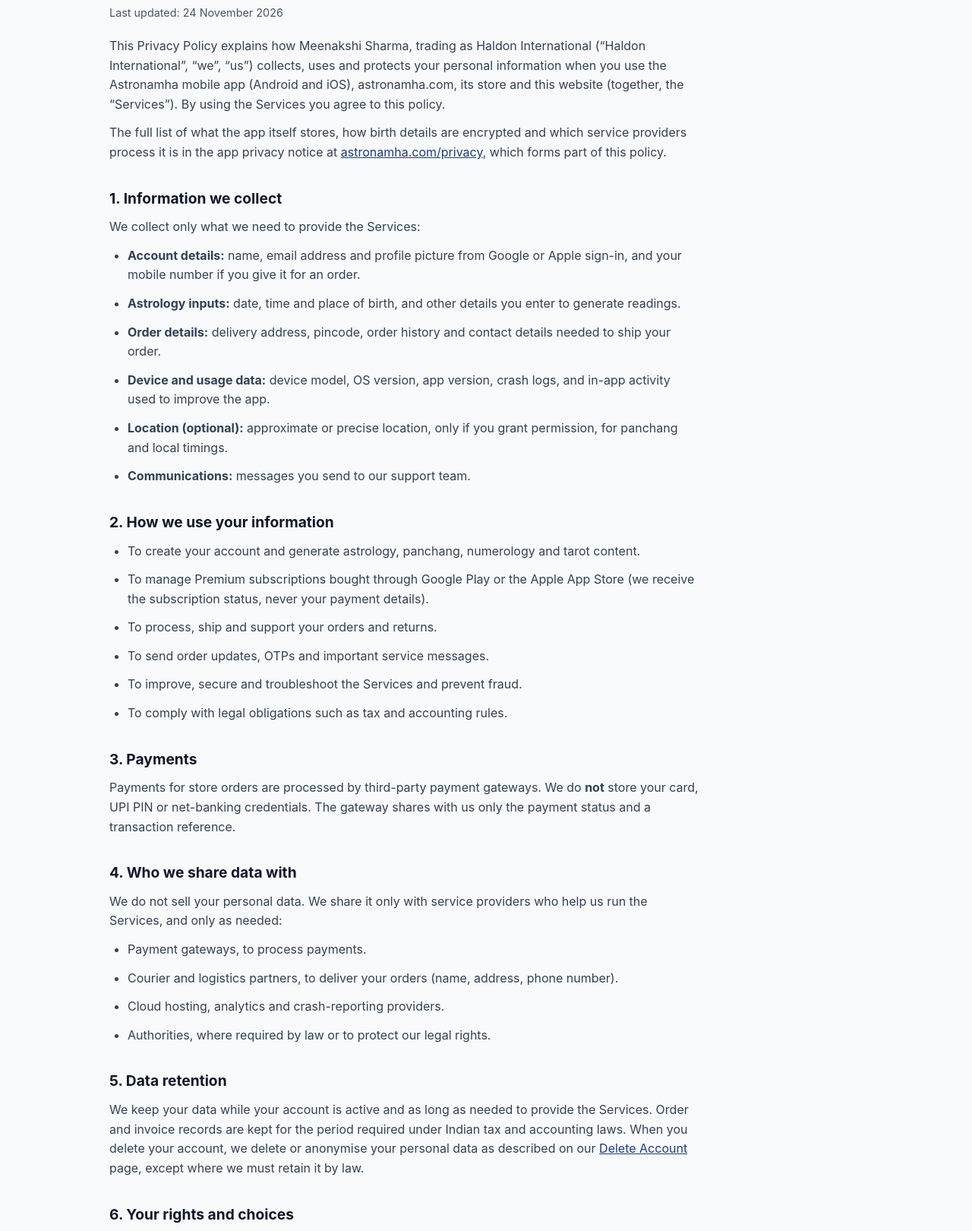
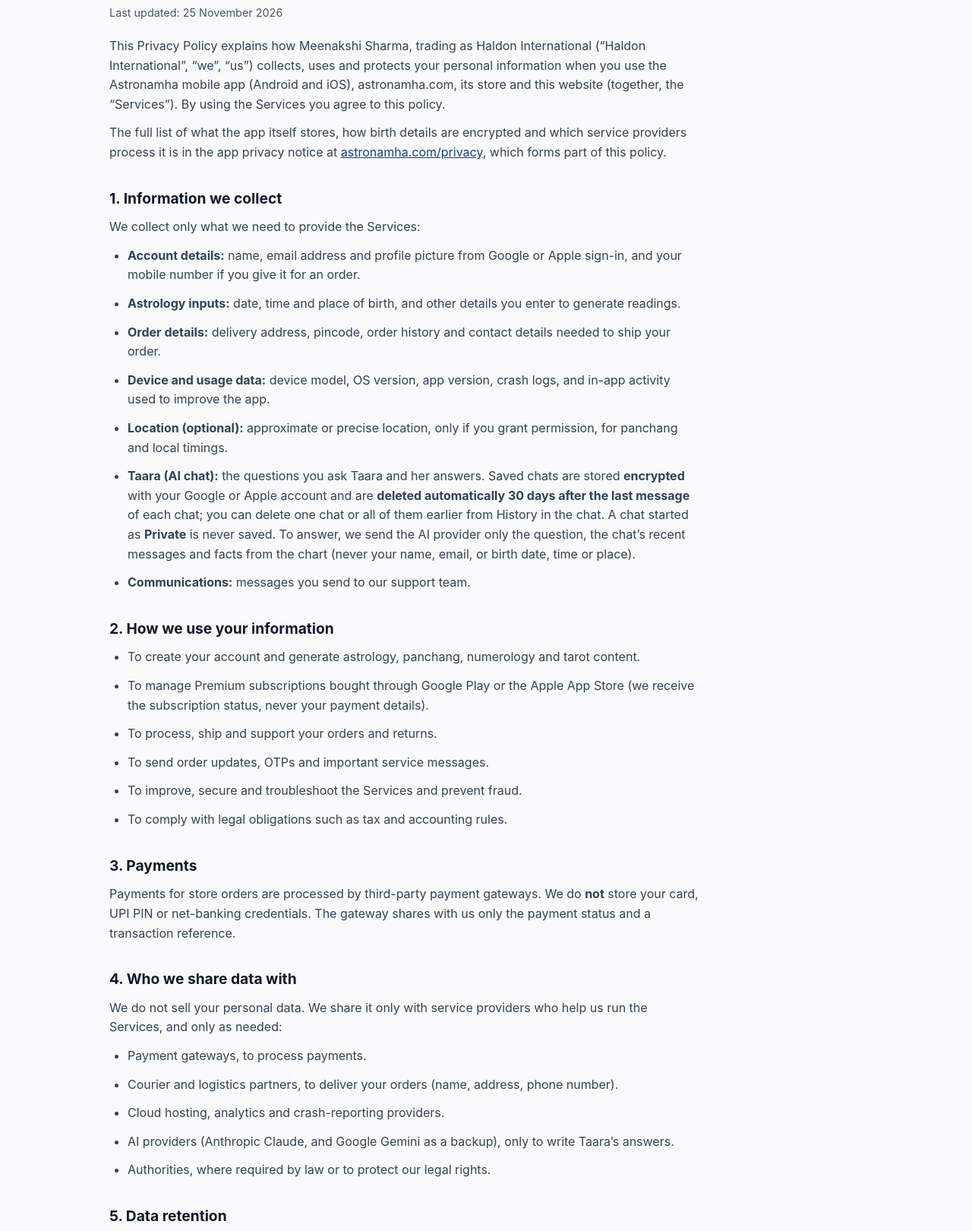
Before and after one commit to astronamha/haldon, a plain HTML site: page astronamha/privacy-policy.html in a window 1280 px wide. Shown: the part 217-1837 px from the top of the page at 76% size. Drawn offline with Linux system fonts and the light colour scheme.

Commit message:
Astronamha policy: Taara chat history (encrypted, 30 days, private chat, free-answers mark)
Co-Authored-By: Claude Opus 5.5 <noreply@anthropic.com>
Claude-Session: https://claude.ai/code/session_01L57H9NBLNoM8chtXnfAzJf

```diff
--- a/astronamha/privacy-policy.html
+++ b/astronamha/privacy-policy.html
@@ -24,19 +24,19 @@
     <article class="prose">
       <p class="crumbs"><a href="../index.html">Home</a> &rsaquo; <a href="index.html">Astronamha</a> &rsaquo; Privacy Policy</p>
       <h1>Privacy Policy</h1>
-      <p class="meta">Last updated: 24 November 2026</p>
+      <p class="meta">Last updated: 25 November 2026</p>
       <p>This Privacy Policy explains how Meenakshi Sharma, trading as Haldon International (&ldquo;Haldon International&rdquo;, &ldquo;we&rdquo;, &ldquo;us&rdquo;) collects, uses and protects your personal information when you use the Astronamha mobile app (Android and iOS), astronamha.com, its store and this website (together, the &ldquo;Services&rdquo;). By using the Services you agree to this policy.</p>
       <p>The full list of what the app itself stores, how birth details are encrypted and which service providers process it is in the app privacy notice at <a href="https://astronamha.com/privacy">astronamha.com/privacy</a>, which forms part of this policy.</p>
       <h2>1. Information we collect</h2>
-      <p>We collect only what we need to provide the Services:</p>      <ul><li><strong>Account details:</strong> name, email address and profile picture from Google or Apple sign-in, and your mobile number if you give it for an order.</li><li><strong>Astrology inputs:</strong> date, time and place of birth, and other details you enter to generate readings.</li><li><strong>Order details:</strong> delivery address, pincode, order history and contact details needed to ship your order.</li><li><strong>Device and usage data:</strong> device model, OS version, app version, crash logs, and in-app activity used to improve the app.</li><li><strong>Location (optional):</strong> approximate or precise location, only if you grant permission, for panchang and local timings.</li><li><strong>Communications:</strong> messages you send to our support team.</li></ul>
+      <p>We collect only what we need to provide the Services:</p>      <ul><li><strong>Account details:</strong> name, email address and profile picture from Google or Apple sign-in, and your mobile number if you give it for an order.</li><li><strong>Astrology inputs:</strong> date, time and place of birth, and other details you enter to generate readings.</li><li><strong>Order details:</strong> delivery address, pincode, order history and contact details needed to ship your order.</li><li><strong>Device and usage data:</strong> device model, OS version, app version, crash logs, and in-app activity used to improve the app.</li><li><strong>Location (optional):</strong> approximate or precise location, only if you grant permission, for panchang and local timings.</li><li><strong>Taara (AI chat):</strong> the questions you ask Taara and her answers. Saved chats are stored <strong>encrypted</strong> with your Google or Apple account and are <strong>deleted automatically 30 days after the last message</strong> of each chat; you can delete one chat or all of them earlier from History in the chat. A chat started as <strong>Private</strong> is never saved. To answer, we send the AI provider only the question, the chat&rsquo;s recent messages and facts from the chart (never your name, email, or birth date, time or place).</li><li><strong>Communications:</strong> messages you send to our support team.</li></ul>
       <h2>2. How we use your information</h2>
       <ul><li>To create your account and generate astrology, panchang, numerology and tarot content.</li><li>To manage Premium subscriptions bought through Google Play or the Apple App Store (we receive the subscription status, never your payment details).</li><li>To process, ship and support your orders and returns.</li><li>To send order updates, OTPs and important service messages.</li><li>To improve, secure and troubleshoot the Services and prevent fraud.</li><li>To comply with legal obligations such as tax and accounting rules.</li></ul>
       <h2>3. Payments</h2>
       <p>Payments for store orders are processed by third-party payment gateways. We do <strong>not</strong> store your card, UPI PIN or net-banking credentials. The gateway shares with us only the payment status and a transaction reference.</p>
       <h2>4. Who we share data with</h2>
-      <p>We do not sell your personal data. We share it only with service providers who help us run the Services, and only as needed:</p>      <ul><li>Payment gateways, to process payments.</li><li>Courier and logistics partners, to deliver your orders (name, address, phone number).</li><li>Cloud hosting, analytics and crash-reporting providers.</li><li>Authorities, where required by law or to protect our legal rights.</li></ul>
+      <p>We do not sell your personal data. We share it only with service providers who help us run the Services, and only as needed:</p>      <ul><li>Payment gateways, to process payments.</li><li>Courier and logistics partners, to deliver your orders (name, address, phone number).</li><li>Cloud hosting, analytics and crash-reporting providers.</li><li>AI providers (Anthropic Claude, and Google Gemini as a backup), only to write Taara&rsquo;s answers.</li><li>Authorities, where required by law or to protect our legal rights.</li></ul>
       <h2>5. Data retention</h2>
-      <p>We keep your data while your account is active and as long as needed to provide the Services. Order and invoice records are kept for the period required under Indian tax and accounting laws. When you delete your account, we delete or anonymise your personal data as described on our <a href="delete-account.html">Delete Account</a> page, except where we must retain it by law.</p>
+      <p>We keep your data while your account is active and as long as needed to provide the Services. Order and invoice records are kept for the period required under Indian tax and accounting laws. Saved Taara chats are kept for 30 days after their last message and then deleted automatically. When you delete your account, we delete or anonymise your personal data, including every saved Taara chat, as described on our <a href="delete-account.html">Delete Account</a> page, except where we must retain it by law. To prevent misuse of the free Taara answers, we keep one small mark of how many free answers an account used, stored as a one-way coded value that holds no chat, name or email; it is not deleted with the account.</p>
       <h2>6. Your rights and choices</h2>
       <p>Under applicable Indian law, including the Digital Personal Data Protection Act, 2023, you may request access to, correction of, or deletion of your personal data, and withdraw your consent at any time. You can also turn off optional permissions (such as location and notifications) in your device settings. To exercise these rights, contact us using the details below.</p>
       <h2>7. Children</h2>
```
Also changed, not shown: astronamha/delete-account.html (+3 -3 lines).
